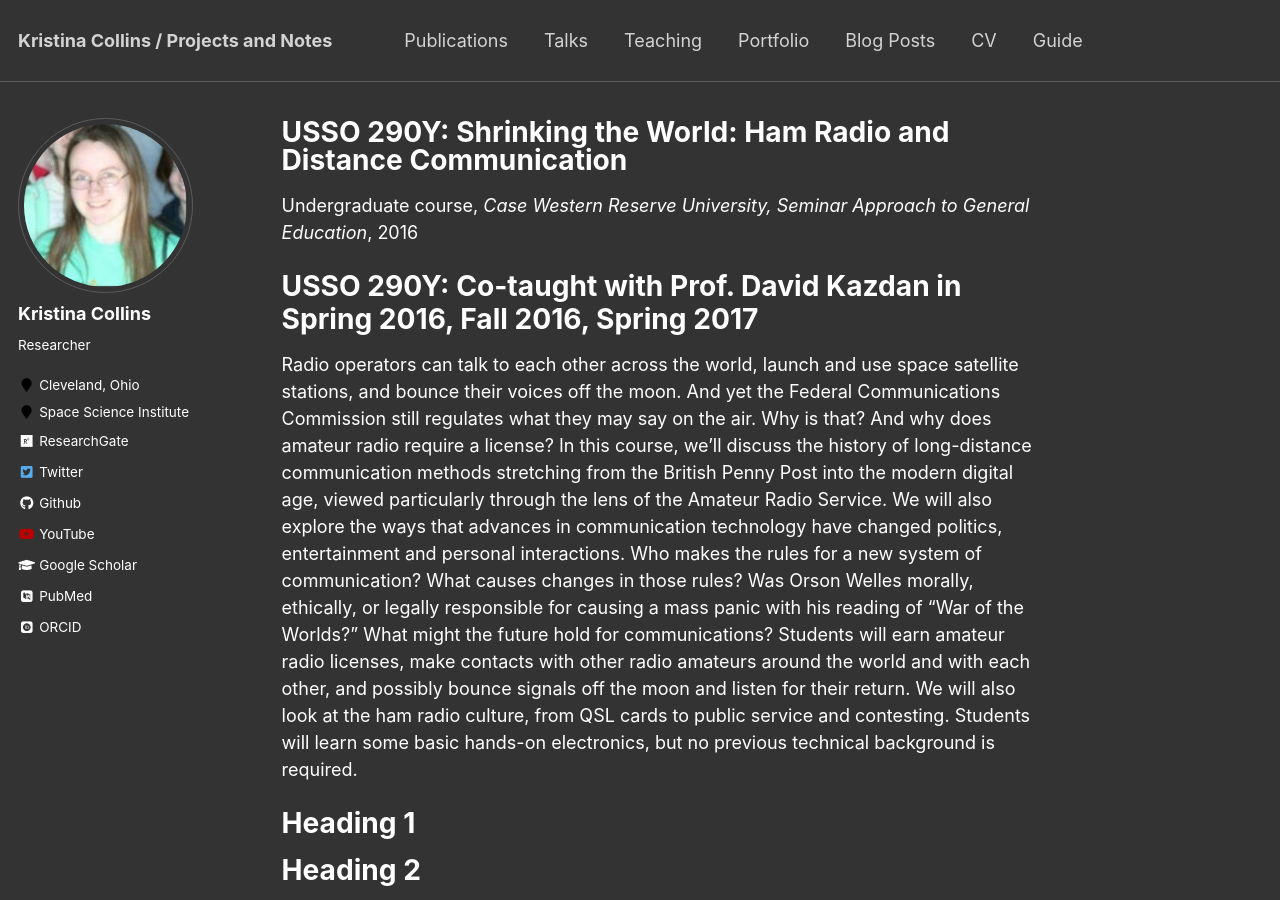
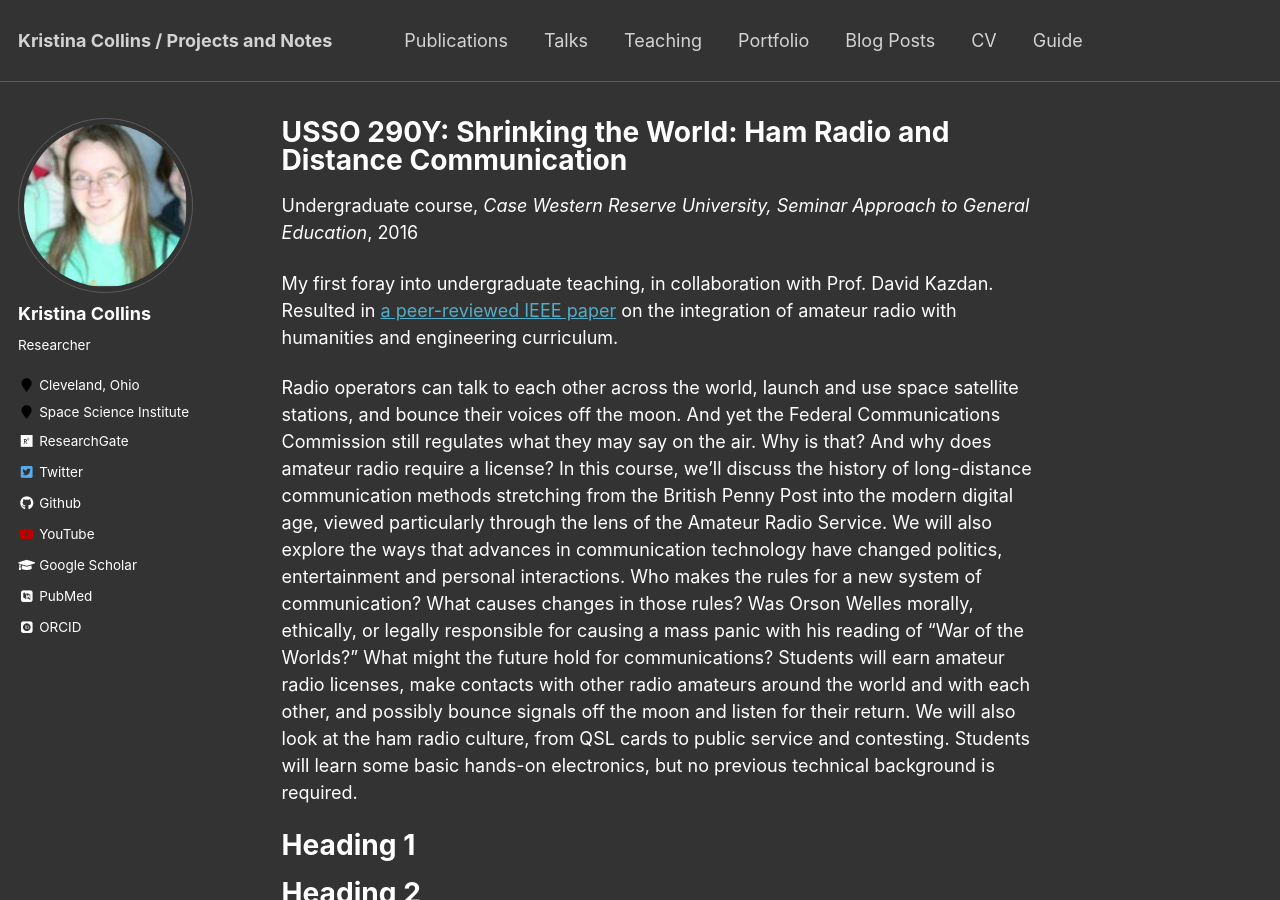
Before and after one commit to KCollins/KCollins.github.io, a Jekyll site: the page built from _teaching/2016-fall-teaching-1.md, in a window 1280 px wide and 900 px high. Built offline with Jekyll 4.4.1, drawn with Linux system fonts in a browser that asks for light colours; some web fonts are replaced.

Commit message:
Update 2016-fall-teaching-1.md

```diff
--- a/_teaching/2016-fall-teaching-1.md
+++ b/_teaching/2016-fall-teaching-1.md
@@ -7,8 +7,7 @@ venue: "Case Western Reserve University, Seminar Approach to General Education"
 date: 2016-08-01
 location: "Cleveland, Ohio"
 ---
-USSO 290Y: Co-taught with Prof. David Kazdan in Spring 2016, Fall 2016, Spring 2017
-======
+My first foray into undergraduate teaching, in collaboration with Prof. David Kazdan. Resulted in [a peer-reviewed IEEE paper](https://ieeexplore.ieee.org/document/7910230) on the integration of amateur radio with humanities and engineering curriculum.
 
 Radio operators can talk to each other across the world, launch and use space satellite stations, and bounce their voices off the moon. And yet the Federal Communications Commission still regulates what they may say on the air. Why is that? And why does amateur radio require a license? In this course, we’ll discuss the history of long-distance communication methods stretching from the British Penny Post into the modern digital age, viewed particularly through the lens of the Amateur Radio Service. We will also explore the ways that advances in communication technology have changed politics, entertainment and personal interactions. Who makes the rules for a new system of communication? What causes changes in those rules? Was Orson Welles morally, ethically, or legally responsible for causing a mass panic with his reading of “War of the Worlds?” What might the future hold for communications? Students will earn amateur radio licenses, make contacts with other radio amateurs around the world and with each other, and possibly bounce signals off the moon and listen for their return. We will also look at the ham radio culture, from QSL cards to public service and contesting. Students will learn some basic hands-on electronics, but no previous technical background is required.
 
```
